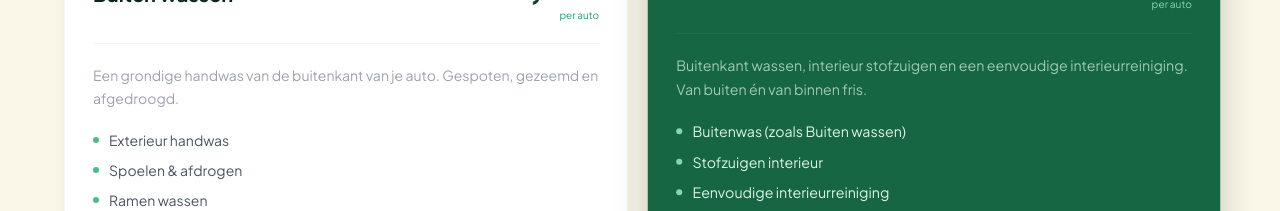
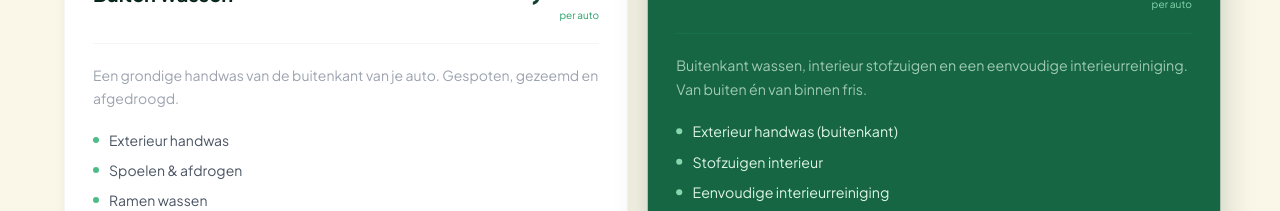
Before and after one commit to MartijndBesten/autowasdag-sionkerk, a Next.js app: page / in a window 1280 px wide. Shown: the part 3500-3711 px from the top of the page. Built offline with nearby package versions, Linux system fonts and the light colour scheme; no server answers.

Commit message:
fix: remove old package wording from sitecontent seed

```diff
--- a/src/app/admin/(protected)/acties/ActiesClient.tsx
+++ b/src/app/admin/(protected)/acties/ActiesClient.tsx
@@ -25,7 +25,7 @@ const DEFAULT_CONTENT: Action = {
   timeline: [], faq: [], practical_info: [],
   package_descriptions: {
     buiten_wassen: { name: "Buiten wassen", tagline: "Alleen buitenkant", description: "Een grondige handwas van de buitenkant van je auto. Gespoten, gezeemd en afgedroogd.", includes: ["Exterieur handwas", "Spoelen & afdrogen", "Ramen wassen"] },
-    compleet:      { name: "Compleet", tagline: "Buiten + binnen", description: "Buitenkant wassen, interieur stofzuigen en een eenvoudige interieurreiniging. Van buiten én van binnen fris.", includes: ["Buitenwas (zoals Buiten wassen)", "Stofzuigen interieur", "Eenvoudige interieurreiniging"] },
+    compleet:      { name: "Compleet", tagline: "Buiten + binnen", description: "Buitenkant wassen, interieur stofzuigen en een eenvoudige interieurreiniging. Van buiten én van binnen fris.", includes: ["Exterieur handwas (buitenkant)", "Stofzuigen interieur", "Eenvoudige interieurreiniging"] },
   },
   footer_email: "autowasdag@sionkerkhouten.nl", footer_website: "https://www.sionkerkhouten.nl", footer_tagline: null,
 };
--- a/src/components/Packages.tsx
+++ b/src/components/Packages.tsx
@@ -13,7 +13,7 @@ const DEFAULT_PACKAGES = [
   {
     id: "compleet", name: "Compleet", tagline: "Buiten + binnen",
     description: "Buitenkant wassen, interieur stofzuigen en een eenvoudige interieurreiniging. Van buiten én van binnen fris.",
-    includes: ["Buitenwas (zoals Buiten wassen)", "Stofzuigen interieur", "Eenvoudige interieurreiniging"],
+    includes: ["Exterieur handwas (buitenkant)", "Stofzuigen interieur", "Eenvoudige interieurreiniging"],
     variant: "featured" as const,
   },
 ];
```
Also changed, not shown: 1 other file (tests, documents, lock files or other folders).
